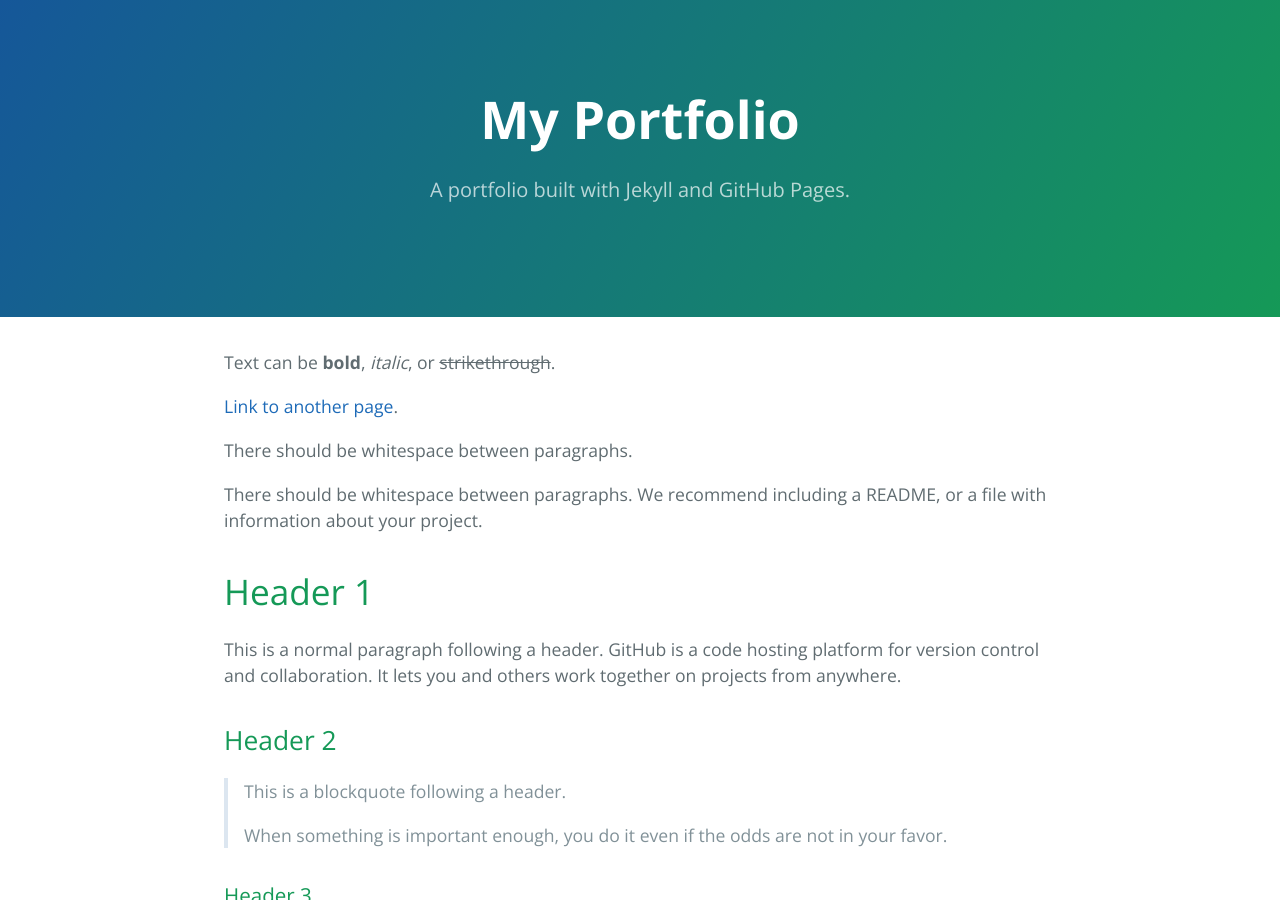
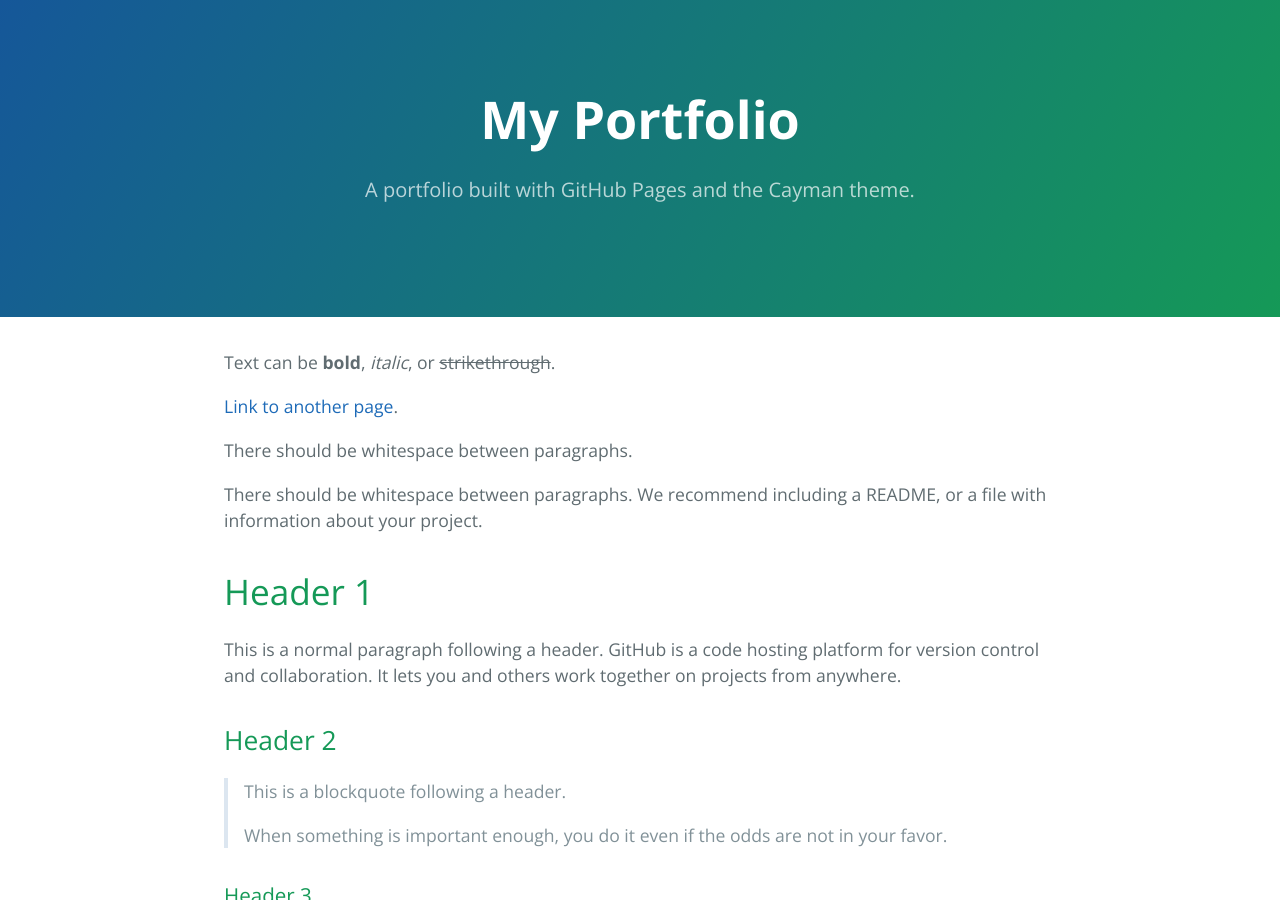
Before and after one commit to SamarpanChakraborty97/SamarpanChakraborty97.github.io, a Jekyll site: the page built from index.md, in a window 1280 px wide and 900 px high. Built offline with Jekyll 4.4.1, drawn with Linux system fonts in a browser that asks for light colours.

Commit message:
Update _config.yml

```diff
--- a/_config.yml
+++ b/_config.yml
@@ -1,5 +1,5 @@
 title: My Portfolio
-description: A portfolio built with Jekyll and GitHub Pages.
+description: A portfolio built with GitHub Pages and the Cayman theme.
 remote_theme: pages-themes/cayman@v0.2.0
 plugins:
-- jekyll-remote-theme # add this line to the plugins list if you already have one
+  - jekyll-remote-theme
```
